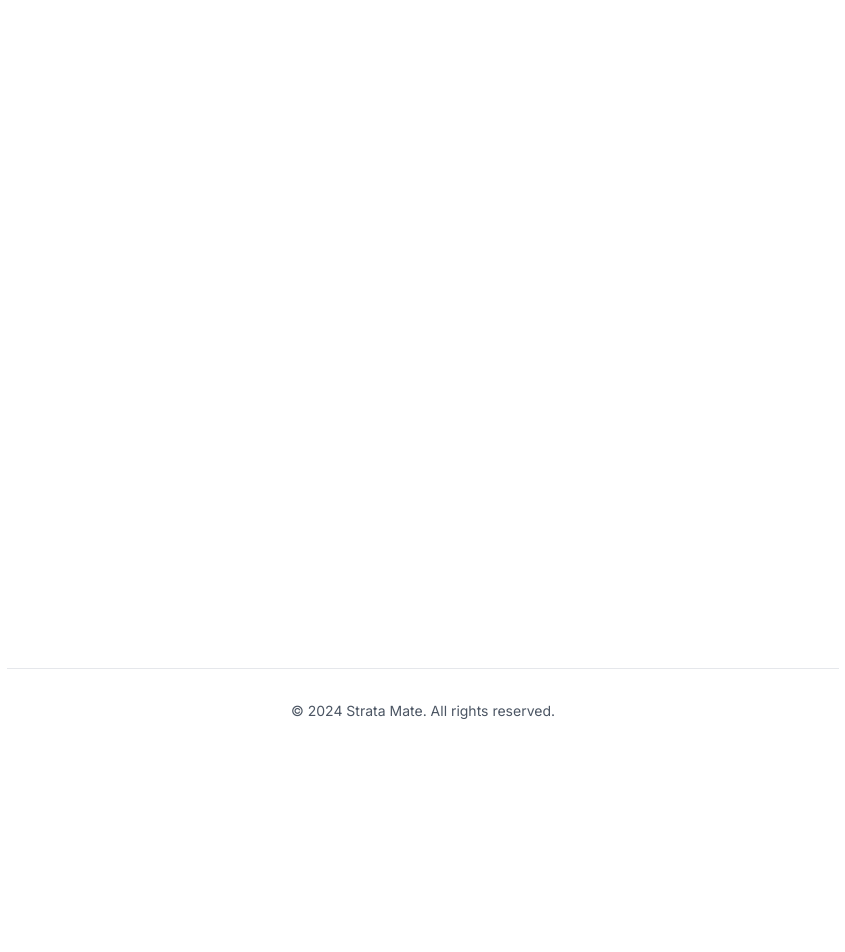
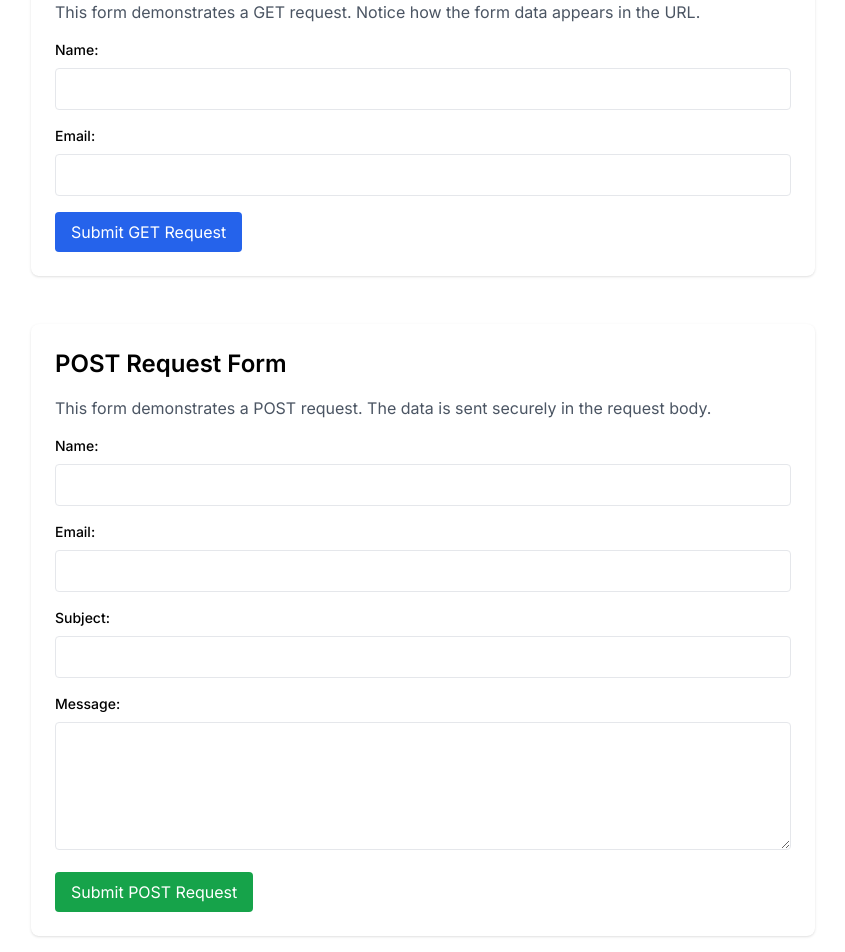
Before and after one commit to adityap2007/Stratamate, a Next.js app: page /form in a window 1280 px wide. Before the commit this address had no page. Shown: the part 260-1212 px from the top of the page, without its empty margins (217-1062 px from the left). Before the commit the page ends 1013 px from the top, so only its background shows below. Built offline with nearby package versions, Linux system fonts and the light colour scheme.

Commit message:
Added form page

```diff
--- /dev/null
+++ b/app/api/form/route.ts
@@ -0,0 +1,24 @@
+import { NextResponse } from 'next/server'
+
+ export async function POST(request: Request) {
+   try {
+     const data = await request.json()
+
+     // Here you would typically:
+     // 1. Validate the data
+     // 2. Store it in a database
+     // 3. Send an email notification
+     // 4. etc.
+
+     // For now, we'll just log it and return success
+     console.log('Form submission received:', data)
+
+     return NextResponse.json({ message: 'Form submitted successfully' })
+   } catch (error) {
+     console.error('Error processing form submission:', error)
+     return NextResponse.json(
+       { error: 'Failed to process form submission' },
+       { status: 500 }
+     )
+   }
+ }
--- a/app/components/nav.tsx
+++ b/app/components/nav.tsx
@@ -7,8 +7,9 @@ const navItems = {
   '/parking': 'Parking',
   '/notices': 'Notices',
   '/events': 'Events',
-  '/committee': 'Committee'
-}
+  '/committee': 'Committee Members',
+  '/form': 'Contact Form'
+ }
 
 export default function Navbar() {
   return (
--- /dev/null
+++ b/app/form/page.tsx
@@ -0,0 +1,160 @@
+'use client'
+
+ import { useState } from 'react'
+
+ export default function FormPage() {
+   const [message, setMessage] = useState('')
+   const [formData, setFormData] = useState({
+     name: '',
+     email: '',
+     subject: '',
+     message: ''
+   })
+
+   // Handle form input changes
+   const handleChange = (e: React.ChangeEvent<HTMLInputElement | HTMLTextAreaElement>) => {
+     const { name, value } = e.target
+     setFormData(prev => ({
+       ...prev,
+       [name]: value
+     }))
+   }
+
+   // Handle GET request form
+   const handleGetSubmit = (e: React.FormEvent<HTMLFormElement>) => {
+     e.preventDefault()
+     const queryParams = new URLSearchParams(formData)
+     window.location.search = queryParams.toString()
+   }
+
+   // Handle POST request form
+   const handlePostSubmit = async (e: React.FormEvent<HTMLFormElement>) => {
+     e.preventDefault()
+     try {
+       const response = await fetch('/api/form', {
+         method: 'POST',
+         headers: {
+           'Content-Type': 'application/json',
+         },
+         body: JSON.stringify(formData),
+       })
+
+       if (response.ok) {
+         setMessage('Form submitted successfully!')
+         setFormData({ name: '', email: '', subject: '', message: '' })
+       } else {
+         setMessage('Error submitting form')
+       }
+     } catch (error) {
+       setMessage('Error submitting form')
+     }
+   }
+
+   return (
+     <div className="max-w-4xl mx-auto p-6">
+       <h1 className="text-3xl font-bold mb-8">Contact Form</h1>
+
+       {/* GET Request Form */}
+       <section className="mb-12 p-6 bg-white dark:bg-gray-800 rounded-lg shadow">
+         <h2 className="text-2xl font-semibold mb-4">GET Request Form</h2>
+         <p className="text-gray-600 dark:text-gray-400 mb-4">
+           This form demonstrates a GET request. Notice how the form data appears in the URL.
+         </p>
+         <form onSubmit={handleGetSubmit} className="space-y-4">
+           <div>
+             <label className="block text-sm font-medium mb-2">Name:</label>
+             <input
+               type="text"
+               name="name"
+               value={formData.name}
+               onChange={handleChange}
+               className="w-full p-2 border rounded"
+               required
+             />
+           </div>
+           <div>
+             <label className="block text-sm font-medium mb-2">Email:</label>
+             <input
+               type="email"
+               name="email"
+               value={formData.email}
+               onChange={handleChange}
+               className="w-full p-2 border rounded"
+               required
+             />
+           </div>
+           <button
+             type="submit"
+             className="bg-blue-600 text-white px-4 py-2 rounded hover:bg-blue-700 transition-colors"
+           >
+             Submit GET Request
+           </button>
+         </form>
+       </section>
+
+       {/* POST Request Form */}
+       <section className="p-6 bg-white dark:bg-gray-800 rounded-lg shadow">
+         <h2 className="text-2xl font-semibold mb-4">POST Request Form</h2>
+         <p className="text-gray-600 dark:text-gray-400 mb-4">
+           This form demonstrates a POST request. The data is sent securely in the request body.
+         </p>
+         <form onSubmit={handlePostSubmit} className="space-y-4">
+           <div>
+             <label className="block text-sm font-medium mb-2">Name:</label>
+             <input
+               type="text"
+               name="name"
+               value={formData.name}
+               onChange={handleChange}
+               className="w-full p-2 border rounded"
+               required
+             />
+           </div>
+           <div>
+             <label className="block text-sm font-medium mb-2">Email:</label>
+             <input
+               type="email"
+               name="email"
+               value={formData.email}
+               onChange={handleChange}
+               className="w-full p-2 border rounded"
+               required
+             />
+           </div>
+           <div>
+             <label className="block text-sm font-medium mb-2">Subject:</label>
+             <input
+               type="text"
+               name="subject"
+               value={formData.subject}
+               onChange={handleChange}
+               className="w-full p-2 border rounded"
+               required
+             />
+           </div>
+           <div>
+             <label className="block text-sm font-medium mb-2">Message:</label>
+             <textarea
+               name="message"
+               value={formData.message}
+               onChange={handleChange}
+               className="w-full p-2 border rounded h-32"
+               required
+             />
+           </div>
+           <button
+             type="submit"
+             className="bg-green-600 text-white px-4 py-2 rounded hover:bg-green-700 transition-colors"
+           >
+             Submit POST Request
+           </button>
+         </form>
+         {message && (
+           <div className={`mt-4 p-4 rounded ${message.includes('Error') ? 'bg-red-100 text-red-700' : 'bg-green-100 text-green-700'}`}>
+             {message}
+           </div>
+         )}
+       </section>
+     </div>
+   )
+ }
```
